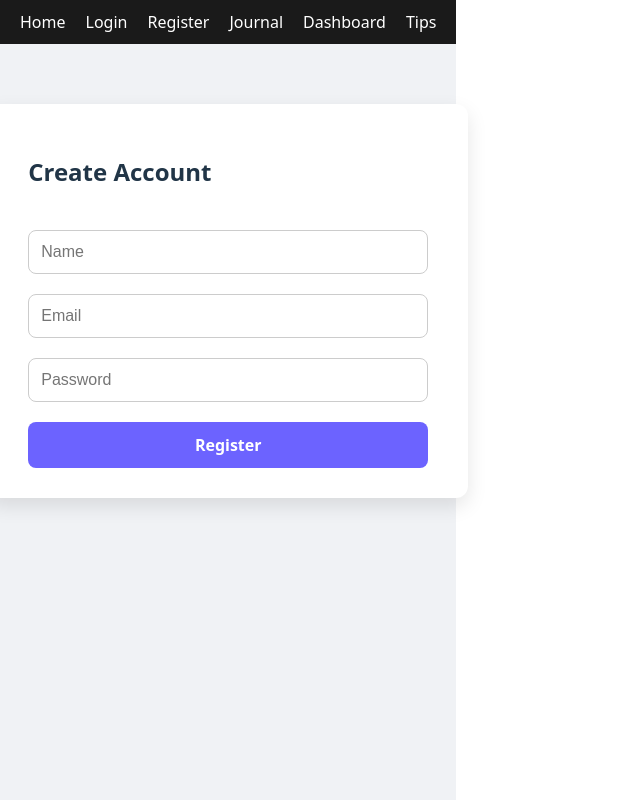
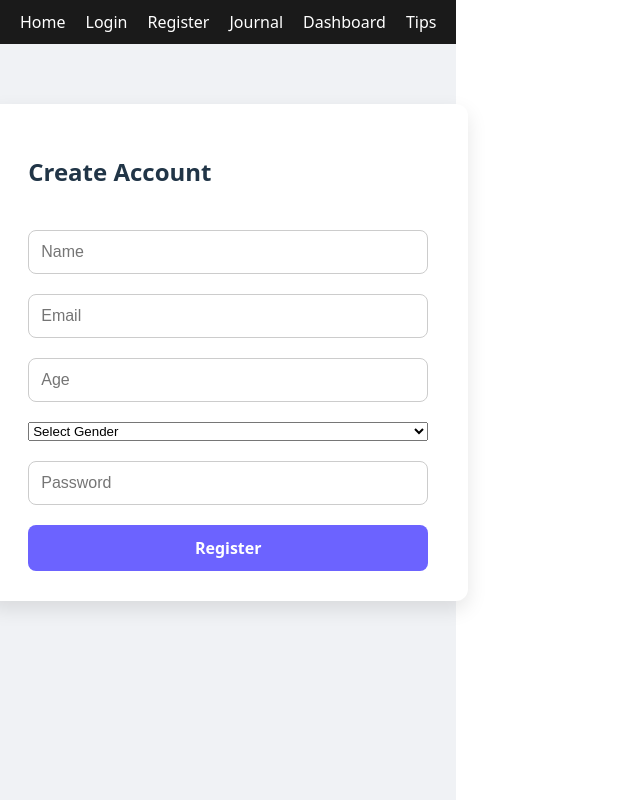
Before and after one commit to Unnati126/Capstone_Project, a React (Vite) app in the folder mood_journal_ai/frontend/: page /register in a window 1280 px wide. Shown: the top 800 px of the page, without its empty margins (0-640 px from the left). Built offline with nearby package versions, Linux system fonts and the light colour scheme.

Commit message:
add age & gender

```diff
--- a/mood_journal_ai/frontend/src/pages/Register.jsx
+++ b/mood_journal_ai/frontend/src/pages/Register.jsx
@@ -11,6 +11,8 @@
   const [form, setForm] = useState({
     name: "",
     email: "",
+    age: "",
+    gender: "",
     password: ""
   });
 
@@ -53,6 +55,24 @@
           required
         />
         <input
+          name="age"
+          type="number"
+          placeholder="Age"
+          value={form.age}
+          onChange={handleChange}
+          required
+        />
+        <select
+          name="gender"
+          value={form.gender}
+          onChange={handleChange}
+        required>
+          <option value="">Select Gender</option>
+          <option value="female">Female</option>
+          <option value="male">Male</option>
+          <option value="other">Other</option>
+        </select>
+        <input
           name="password"
           type="password"
           placeholder="Password"
```
